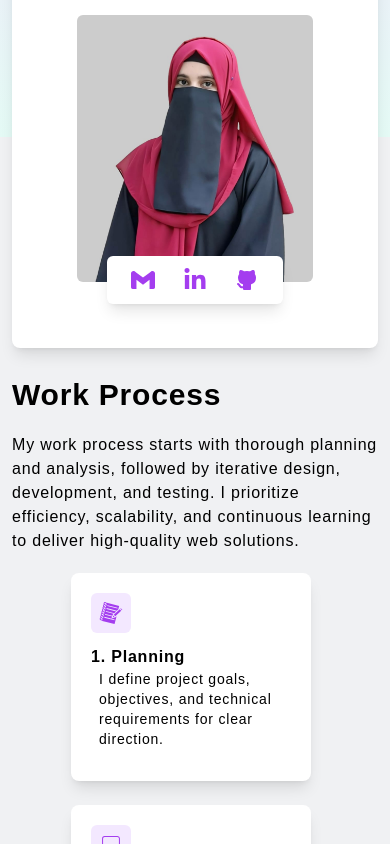
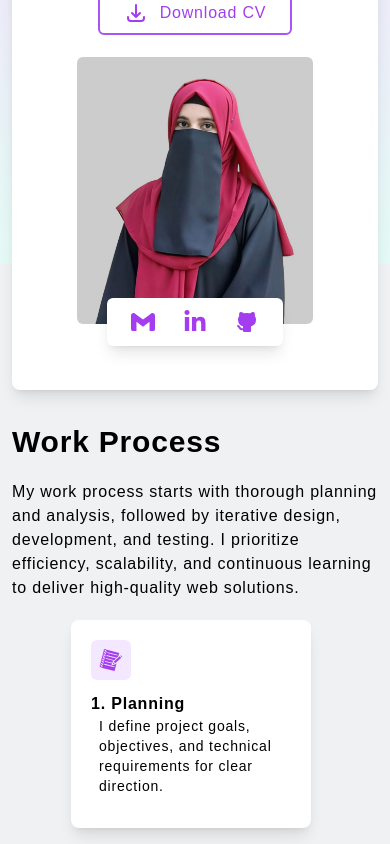
Before and after one commit to SadiaAjmal/My_Portfolio, a React (Vite) app: page / in a window 390 px wide. Shown: the part 1340-2184 px from the top of the page. Built offline with nearby package versions, Linux system fonts and the light colour scheme.

Commit message:
Edited Responsiveness

```diff
--- a/src/Components/Hero.jsx
+++ b/src/Components/Hero.jsx
@@ -4,7 +4,7 @@ import About from "../Components/About";
 
 const Hero = () => {
   return (
-    <div className="hero justify-center flex md:h-[110vh] lg:h-[150vh] h-[175vh] bg-custom-bg px-3 md:py-5 lg:px-40 md:px-20 ">
+    <div className="hero justify-center flex md:h-[110vh] lg:h-[150vh] h-[190vh] bg-custom-bg px-3 md:py-5 lg:px-40 md:px-20 ">
       <div className=" relative md:flex  md:pt-40 pt-24  justify-between">
         <div className=" basis-[48%] space-y-1 tracking-wider items-center justify-center flex-col">
           <p className="md:text-4xl text-3xl font-semibold ">Hello, I'm</p>
@@ -32,7 +32,7 @@ const Hero = () => {
           />
         </div>
       </div>
-      <div className="lg:px-20 absolute lg:bottom-[-60%] md:bottom-[-20%] bottom-[-100%]">
+      <div className="lg:px-20 absolute lg:bottom-[-60%] md:bottom-[-20%] bottom-[-105%]">
         <About />
       </div>
     </div>
--- a/src/Components/Process.jsx
+++ b/src/Components/Process.jsx
@@ -6,7 +6,7 @@ import { CiDesktop } from "react-icons/ci";
 
 const Process = () => {
   return (
-    <div className=" process lg:flex justify-between pt-60 md:pt-40 px-3 py-10 lg:px-40 md:px-20 bg-process-bg  space-y-5">
+    <div className=" process lg:flex justify-between pt-40 md:pt-40 px-3 py-10 lg:px-40 md:px-20 bg-process-bg  space-y-5">
       <div className="  basis-[46%] flex flex-col justify-center gap-5">
         <p className=" md:text-4xl text-3xl font-semibold ">Work Process</p>
         <p>
```
